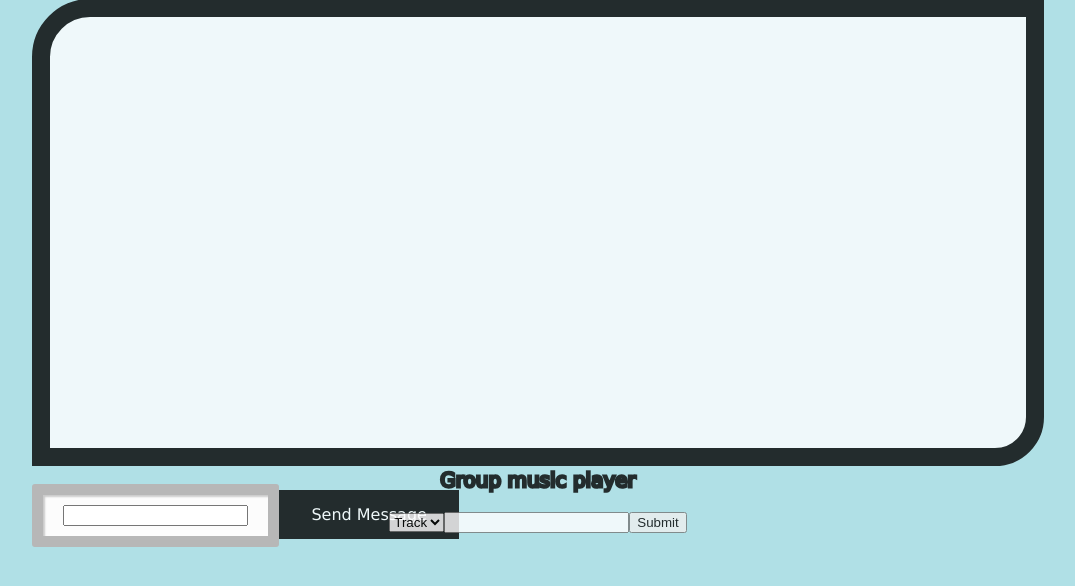
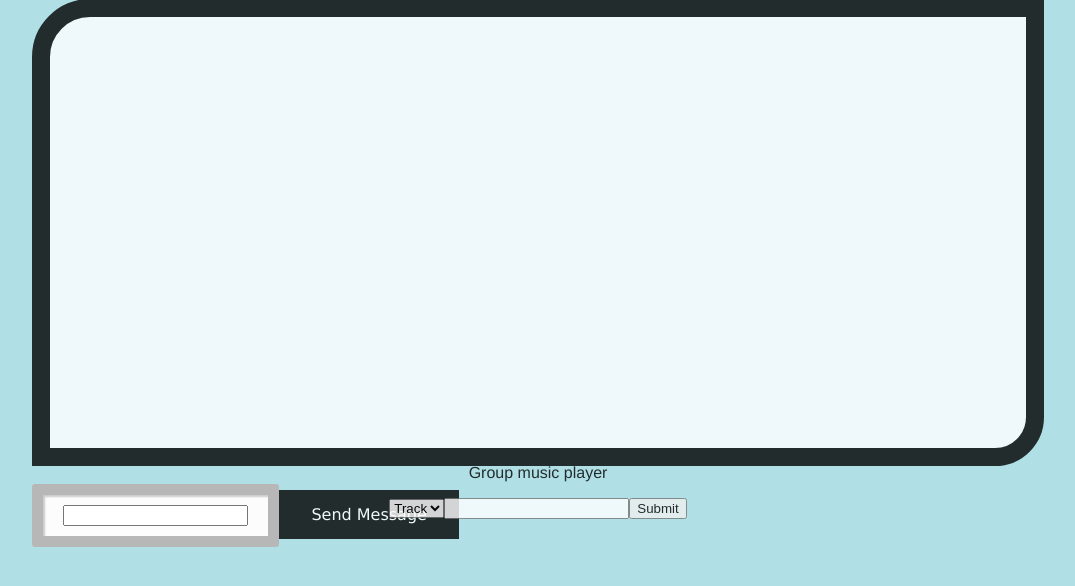
Before and after one commit to honoriovega/cst205-proj2, a Python web app: template templates/index.html in a window 1280 px wide. Shown: the part 74-660 px from the top of the page, without its empty margins (102-1177 px from the left). Run offline with Jinja, Linux system fonts and the light colour scheme; the template is opened without the code that fills it, so the values that code supplies are empty; some libraries are stand-ins or nearby versions.

Commit message:
making spotify ui changes

```diff
--- a/static/style.css
+++ b/static/style.css
@@ -91,11 +91,3 @@ img {
     visibility: hidden
 
 }
-#spotifyText {
-    font-family: Verdana;
-font-size: 20px;
-color: black;
--webkit-text-fill-color: white; /* keeping text visible on any background */
--webkit-text-stroke-width: 3px;
--webkit-text-stroke-color: black;
-}
```
